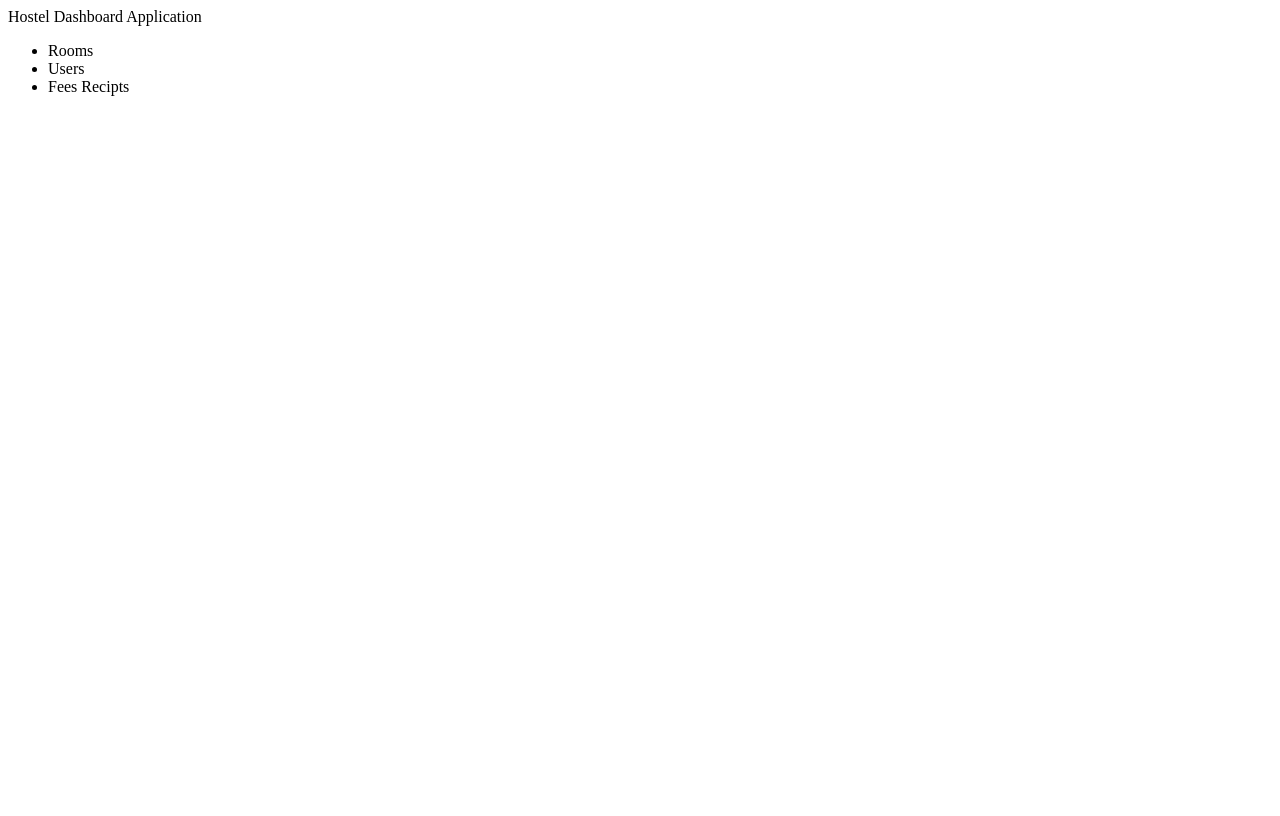
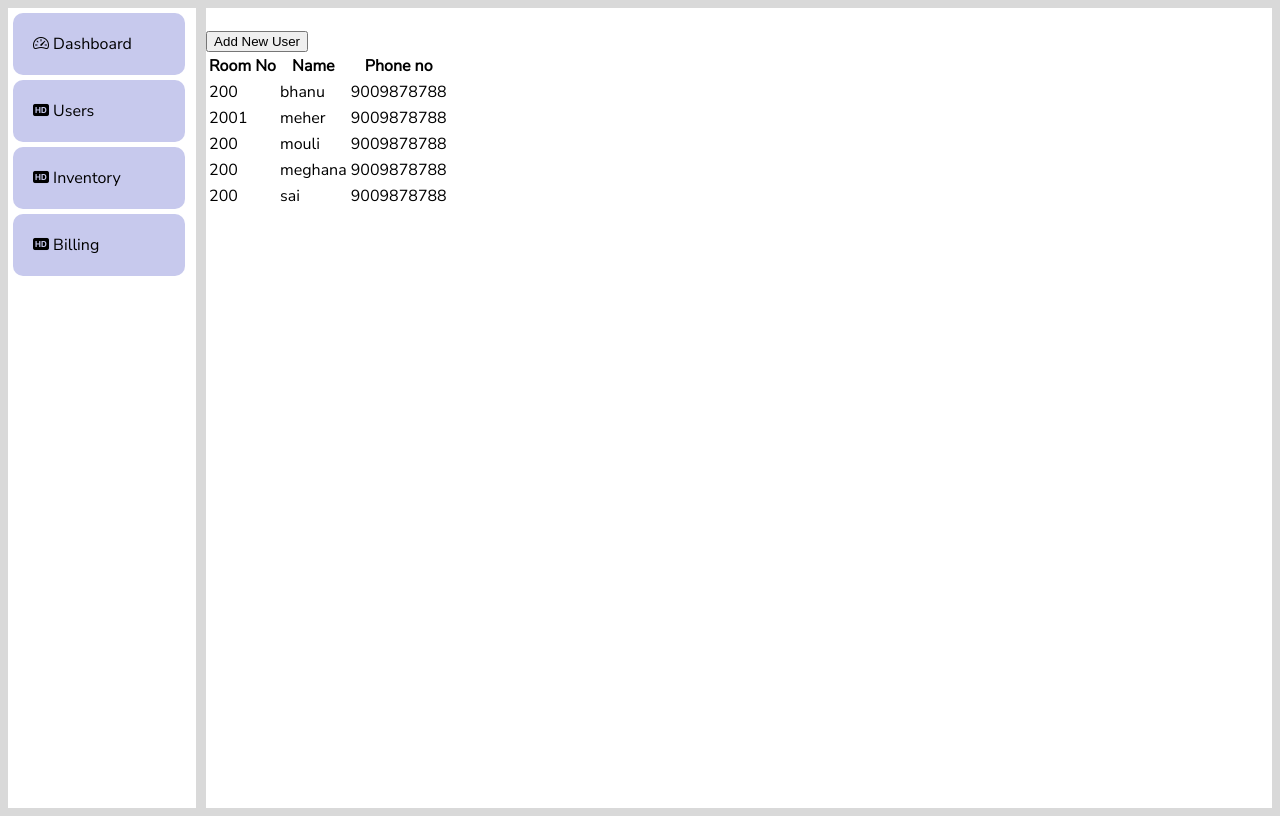
Before and after one commit to vasantakmr/hostelDashboard, a plain HTML site: page index.html in a window 1280 px wide. Drawn offline with nearby package versions, Linux system fonts and the light colour scheme.

Commit message:
hostel application day 2

```diff
--- a/index.html
+++ b/index.html
@@ -4,13 +4,29 @@
     <meta charset="UTF-8">
     <meta name="viewport" content="width=device-width, initial-scale=1.0">
     <title>Hostel Dashboard</title>
+    <link rel="stylesheet" href="./style.css">
+    <link rel="preconnect" href="https://fonts.googleapis.com">
+    <link rel="preconnect" href="https://fonts.gstatic.com" crossorigin>
+    <link href="https://fonts.googleapis.com/css2?family=Nunito+Sans&display=swap" rel="stylesheet">
+    <link rel="stylesheet" href="https://cdn.jsdelivr.net/npm/bootstrap-icons@1.10.5/font/bootstrap-icons.css">
 </head>
 <body>
-    Hostel Dashboard Application
-    <ul>
-        <li>Rooms</li>
-        <li>Users</li>
-        <li>Fees Recipts</li>
-    </ul>
+
+    <div class="root">
+        <div class="sideNav">
+            <div class="sideNavItem"> <i class="bi bi-speedometer2"></i>  Dashboard</div>
+            <div class="sideNavItem"> <i class="bi bi-badge-hd-fill"></i>  Users</div>
+            <div class="sideNavItem"><i class="bi bi-badge-hd-fill"></i>  Inventory</div>
+            <div class="sideNavItem"><i class="bi bi-badge-hd-fill"></i>  Billing</div>
+        </div>
+        <div class="main">
+            <div class="dialog">Dialog</div>
+        </div>
+    </div>
+
+
+
+
+    <script src="main.js"></script>
 </body>
 </html>
--- a/main.js
+++ b/main.js
@@ -0,0 +1,51 @@
+var usersData = [
+    {name: "bhanu", roomNo: 200, phone: "9009878788"},
+    {name: "meher", roomNo: 2001, phone: "9009878788"},
+    {name: "mouli", roomNo: 200, phone: "9009878788"},
+    {name: "meghana", roomNo: 200, phone: "9009878788"},
+    {name: "sai", roomNo: 200, phone: "9009878788"}
+];
+
+var usersTableHeaders = ["Room No", "Name", "Phone no"];
+
+var btnAddNewUser = document.createElement("button");
+btnAddNewUser.textContent = "Add New User";
+
+var usersTable = document.createElement("table");
+var usersTablerow = usersTable.createTHead().insertRow();
+
+for(let eachHeader of usersTableHeaders) {
+    var th = document.createElement("th");
+    th.textContent = eachHeader;
+    usersTablerow.appendChild(th);
+}
+
+for(let eachUser of usersData) {
+    console.log(eachUser)
+    var eachRow = usersTable.insertRow();
+
+    var cell1 = eachRow.insertCell();
+    cell1.textContent = eachUser.roomNo;
+    var cell2 = eachRow.insertCell();
+    cell2.textContent = eachUser.name;
+    var cell3 = eachRow.insertCell();
+    cell3.textContent = eachUser.phone;
+}
+
+btnAddNewUser.addEventListener("click", f1);
+
+var mainTab = document.getElementsByClassName("main")[0];
+mainTab.appendChild(btnAddNewUser);
+mainTab.appendChild(usersTable)
+
+/*
+1. create a form in the top next to add new user
+2. have
+
+
+*/
+
+
+function f1() {
+    document.getElementsByClassName("dialog")[0].style = "visibility: visible";
+}
--- a/style.css
+++ b/style.css
@@ -0,0 +1,39 @@
+body {
+    background-color: #d9d9d9;
+    font-family: 'Nunito Sans', sans-serif;
+}
+
+.root {
+    display: flex;
+    height: 100vh;
+    width: 100%;
+    gap: 10px;;
+}
+
+.sideNav {
+    background-color: white;
+    width: 15%;
+}
+
+.main {
+    background-color: white;
+    width: 85%;
+}
+
+.sideNavItem {
+
+    padding:20px;
+    width: 70%;
+    background-color: #c7c9ed;
+    margin: 5px 5px;
+    border-radius: 10px;
+}
+
+
+.dialog {
+    visibility: hidden;
+}
+
+ul {
+    list-style: none;
+}
```
